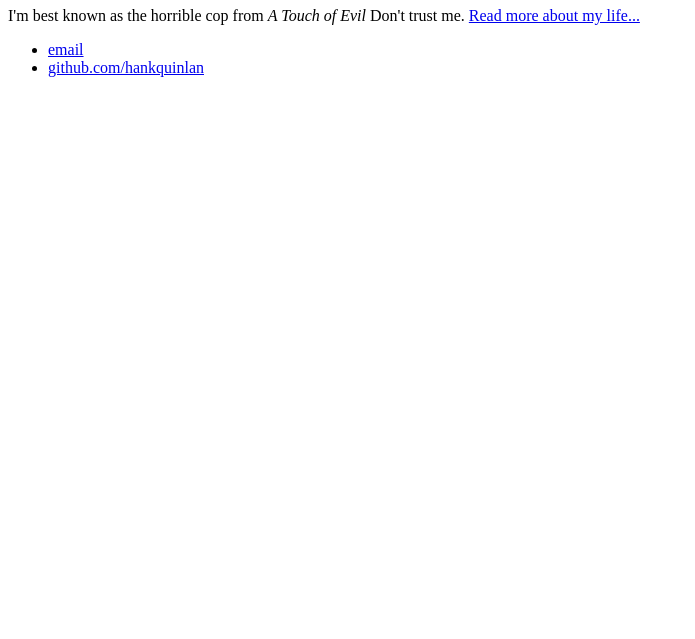
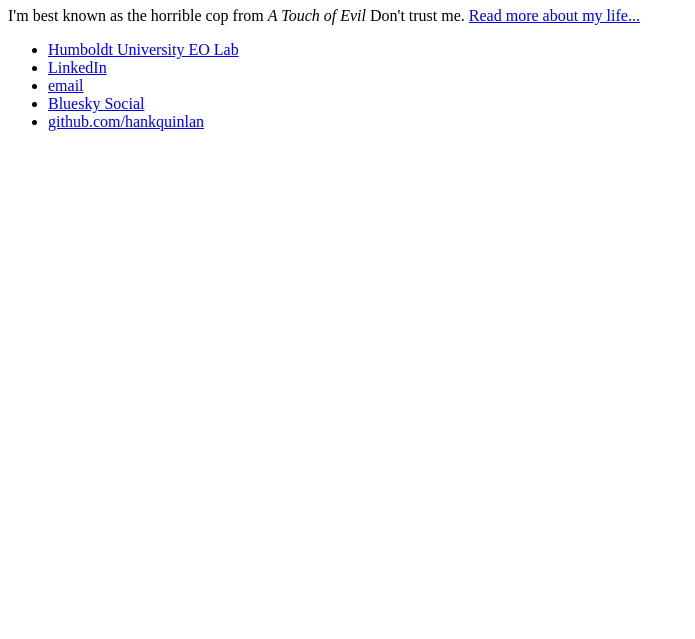
Before and after one commit to eichfussl/eichfussl.github.io, a plain HTML site: page index.html in a window 1280 px wide. Shown: the part 161-800 px from the top of the page, without its empty margins (0-695 px from the left). Drawn offline with Linux system fonts and the light colour scheme.

Commit message:
Update index.html

```diff
--- a/index.html
+++ b/index.html
@@ -1,7 +1,7 @@
 <!DOCTYPE html>
 <html>
 	<head>
-		<title>Hank Quinlan, Horrible Cop</title>
+		<title>Lennart Eichfuss, Earth Observation and Remote Sensing Enthusiast</title>
 	</head>
 	<body>
 		<nav>
@@ -20,8 +20,11 @@
 		</div><!-- /.container -->
 		<footer>
     		<ul>
+			<li><a href="https://github.com/eichfussl">Humboldt University EO Lab</a></li>
+			<li><a href="mailto:hankquinlanhub@gmail.com">LinkedIn</a></li>
         		<li><a href="mailto:hankquinlanhub@gmail.com">email</a></li>
-        		<li><a href="https://github.com/hankquinlan">github.com/hankquinlan</a></li>
+			<li><a href="mailto:hankquinlanhub@gmail.com">Bluesky Social</a></li>
+        		<li><a href="https://github.com/eichfussl">github.com/hankquinlan</a></li>
 			</ul>
 		</footer>
 	</body>
```
